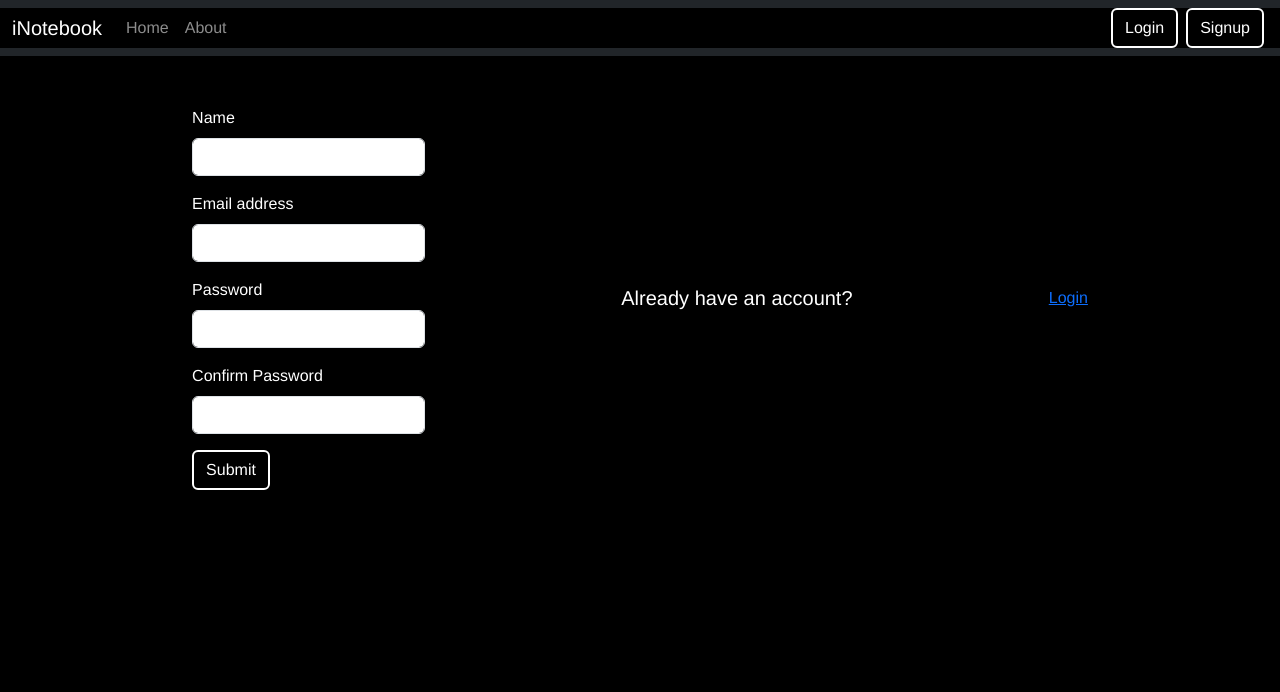
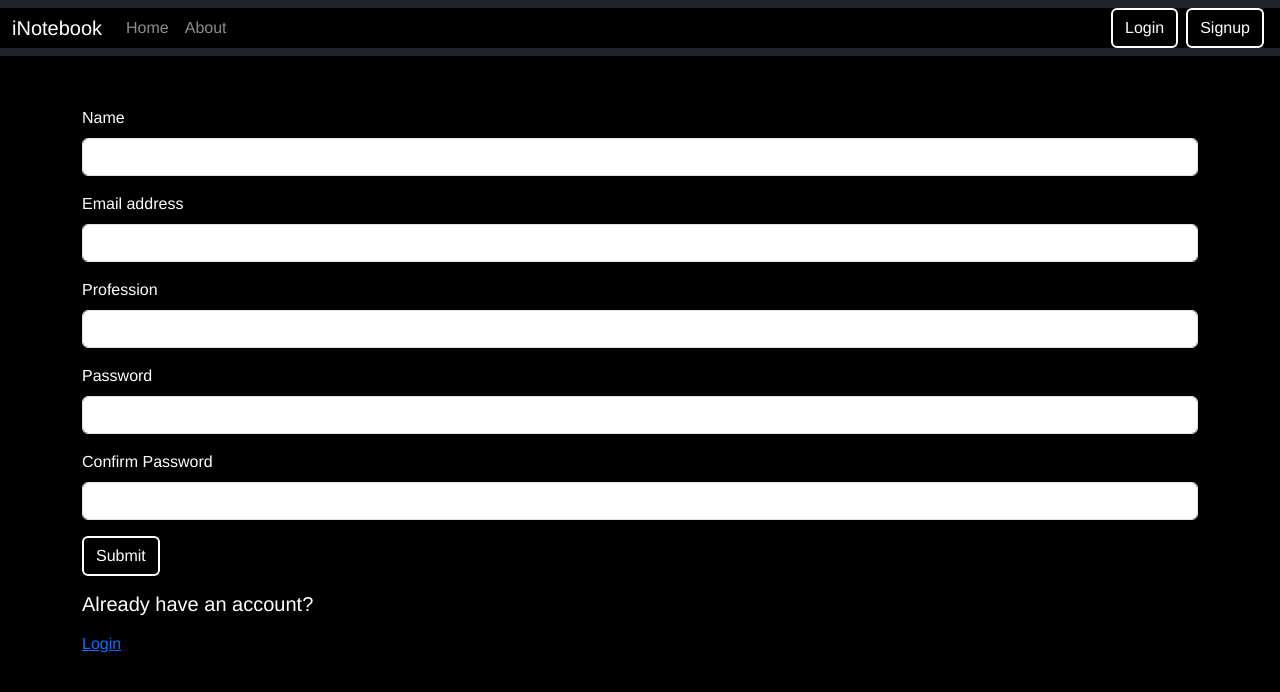
Before and after one commit to ankitsuryawanshi9892/Notebook, a React (Create React App) app: page /signup in a window 1280 px wide. Shown: the top 692 px of the page. Built offline with nearby package versions, Linux system fonts and the light colour scheme.

Commit message:
Fetched Username and Profession from database Set the profession and username in the UI After fetching from Database.

```diff
--- a/src/components/About.js
+++ b/src/components/About.js
@@ -6,8 +6,9 @@ import '../css/style.css'
 const ImageUpload = () => {
     const [selectedImage, setSelectedImage] = useState(null);
     const [imageUrl, setImageUrl] = useState(null); // To display uploaded image
+    const [name, setname] = useState(null);
+    const [profession, setprofession] = useState(null);
     const host = "http://localhost:5000";
-
     // Function to fetch user data including avatar URL
     const fetchUserData = async () => {
         try {
@@ -18,7 +19,9 @@ const ImageUpload = () => {
                 }
             });
             if (response.data && response.data.avatar) {
+                setname(response.data.name);
                 setImageUrl(response.data.avatar);
+                setprofession(response.data.profession);
             }
         } catch (error) {
             console.error(error.message);
@@ -60,8 +63,8 @@ const ImageUpload = () => {
         <div className="main">
             <div className='container'>
                 <div className='profession'>
-                    <h4>Name</h4>
-                    <h4>Profession</h4>
+                    <h4>{name}</h4>
+                    <h4>{profession}</h4>
                 </div>
                 <div className="profile">
                     {/* Dynamically set the image source */}
--- a/src/components/AddNote.js
+++ b/src/components/AddNote.js
@@ -32,7 +32,7 @@ const AddNote = () => {
     //     });
     // };
     return (
-        <div className="container my-3">
+        <div className="form-container my-3">
             <h2>Add a Note</h2>
             <form className="my-3" id='uploadform'>
                 <div className="mb-3">
--- a/src/components/Signup.js
+++ b/src/components/Signup.js
@@ -1,22 +1,23 @@
 import React, {useState} from 'react'
 import { useNavigate,Link } from 'react-router-dom';
 import '../css/style.css'
+import '../css/signup.css'
 
 const Signup = (props) => {
 
-  const [credentials, setCredentials] = useState({name:"", email:"",password:"",cpassword:""})
+  const [credentials, setCredentials] = useState({name:"",profession:"", email:"",password:"",cpassword:""})
 
   let navigate = useNavigate();
 
   const handleSubmit = async (e) => {
     e.preventDefault();
-    const { name, email, password } = credentials;
+    const { name, email,profession, password } = credentials;
     const response = await fetch('http://localhost:5000/api/auth/createuser', {
       method: "POST",
       headers: {
         'Content-Type': 'application/json'
       },
-      body: JSON.stringify({ name, email, password })
+      body: JSON.stringify({ name, email,profession, password })
     });
 
     const json = await response.json();
@@ -37,7 +38,7 @@ const Signup = (props) => {
       setCredentials({...credentials,[e.target.name]:e.target.value})
   }
   return (
-    <div className='container'>
+    <div className='form-container'>
       <form onSubmit={handleSubmit}>
         <div className="mb-3">
           <label htmlFor="name" className="form-label">Name</label>
@@ -46,6 +47,10 @@ const Signup = (props) => {
         <div className="mb-3">
           <label htmlFor="email" className="form-label">Email address</label>
           <input type="email" name='email' className="form-control" id="email" onChange={onChange} aria-describedby="emailHelp"/>
+        </div>
+        <div className="mb-3">
+          <label htmlFor="profession" className="form-label">Profession</label>
+          <input type="text" name='profession' className="form-control" id="profession" onChange={onChange} aria-describedby="emailHelp"/>
         </div>
         <div className="mb-3">
           <label htmlFor="password" className="form-label">Password</label>
--- /dev/null
+++ b/src/css/addnote.css
@@ -0,0 +1,4 @@
+.form-container{
+    display: block;
+    width: 100%;
+}
--- a/src/css/profile.css
+++ b/src/css/profile.css
@@ -30,3 +30,7 @@ img{
     align-items: center;
     flex-direction: column;
 }
+
+.profession h4{
+    text-transform: capitalize;
+}
--- /dev/null
+++ b/src/css/signup.css
@@ -0,0 +1,4 @@
+.form-container{
+    display: block;
+    width: 100%;
+}
```
Also changed, not shown: src/css/style.css (line endings or trailing spaces), 2 other files (tests, documents, lock files or other folders).
